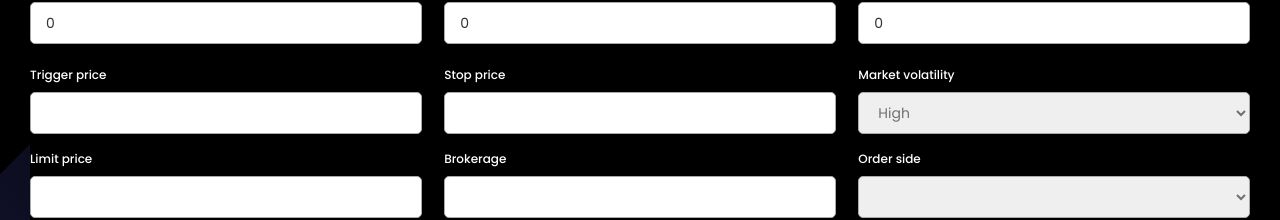
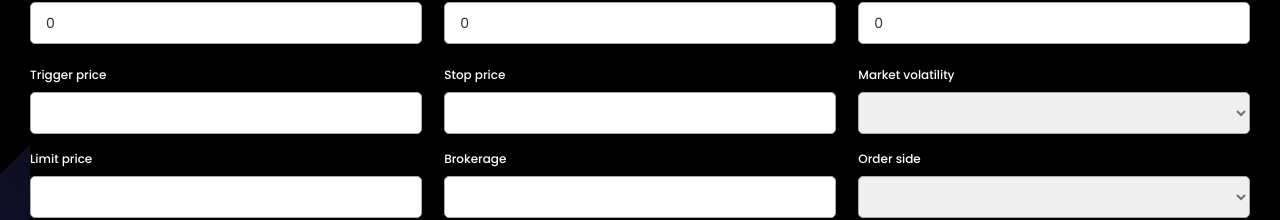
Before and after one commit to invsto/tradingsim, a React (Create React App) app: page / in a window 1280 px wide. Shown: the part 204-424 px from the top of the page. Built offline with nearby package versions, Linux system fonts and the light colour scheme.

Commit message:
Fixed volatility issue.

```diff
--- a/src/App.js
+++ b/src/App.js
@@ -203,7 +203,7 @@ function App() {
                       <div className="input-field">
                           <label>Market volatility</label>
                           <select value={volatility} onChange={(e)=>{SetVolatilty(e.target.value)}}>
-                              <option disabled selected></option>
+                              <option selected></option>
                               <option value={.8}>High</option>
                               <option value={.4}>Medium</option>
                               <option value={.2}>Low</option>
```
